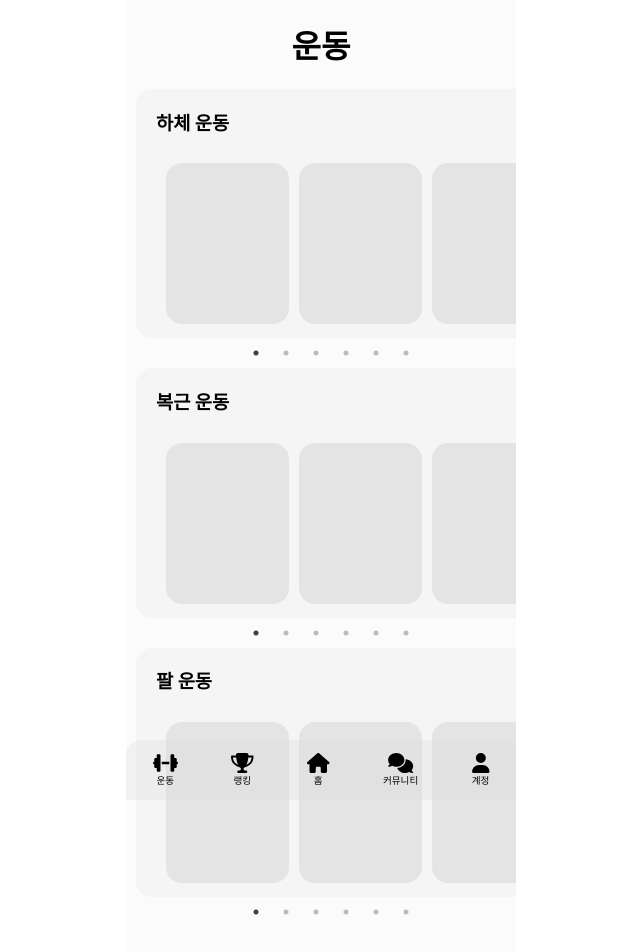
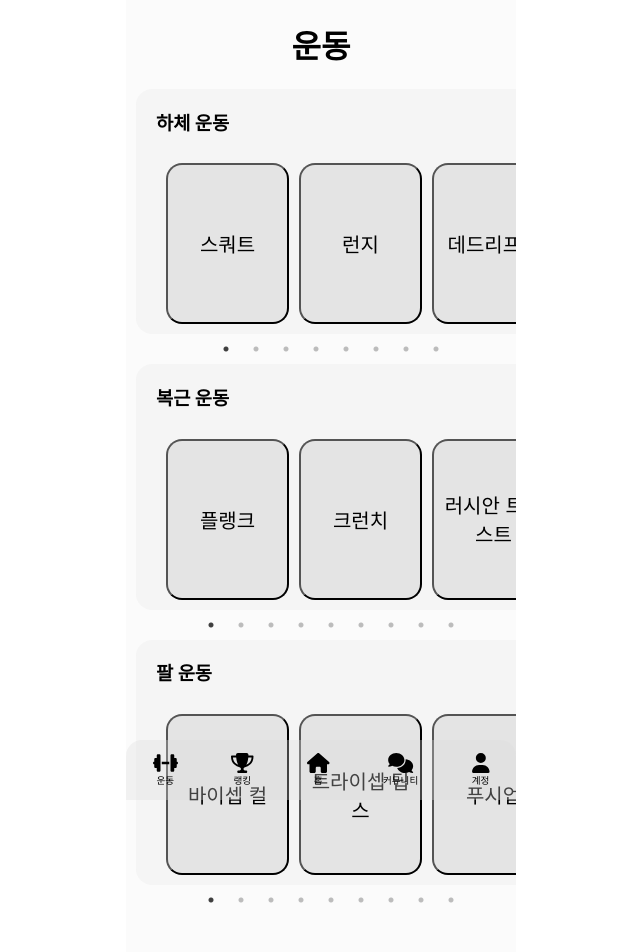
Before and after one commit to DANCIINGQUEEN/Pose_client, a React (Create React App) app: page /exercise in a window 1280 px wide. Shown: the top 952 px of the page, without its empty margins (319-959 px from the left). Built offline with nearby package versions, Linux system fonts and the light colour scheme.

Commit message:
exercise

```diff
--- a/package.json
+++ b/package.json
@@ -22,6 +22,7 @@
     "react-slick": "^0.29.0",
     "react-spinners": "^0.13.8",
     "react-webcam": "^7.0.1",
+    "react-youtube": "^10.1.0",
     "redux-persist": "^6.0.0",
     "slick-carousel": "^1.8.1",
     "styled-component": "^2.8.0",
--- a/src/App.js
+++ b/src/App.js
@@ -17,6 +17,7 @@ import InputToss2 from "./prtc/InputToss2";
 import Exercise from "./exercise/Exercise";
 import Ranking from "./ranking/Ranking";
 import Community from "./community/Community";
+import Training from "./exercise/Training";
 const App = () => {
 
     return (
@@ -27,6 +28,7 @@ const App = () => {
                     {/*네비게이션바*/}
                     <Route path="/account" element={<Account/>}/>
                     <Route path="/exercise" element={<Exercise/>}/>
+                    <Route path="/training" element={<Training/>}/>
                     <Route path="/ranking" element={<Ranking/>}/>
                     <Route path="/community" element={<Community/>}/>
                     <Route path="/register" element={<Register/>}/>
--- /dev/null
+++ b/src/exercise/AiTraining.js
@@ -0,0 +1,58 @@
+import React, {useEffect, useRef, useState} from 'react';
+import {Container} from "../UI/UIPackage";
+import ProgressBar from "./ProgressBar";
+
+
+function AiTraining({text}) {
+    const videoRef = useRef(null);
+
+    useEffect(() => {
+        // 미디어 스트림 요청
+        navigator.mediaDevices.getUserMedia({video: true})
+            .then(mediaStream => {
+                // 비디오 요소에 미디어 스트림 연결
+                videoRef.current.srcObject = mediaStream;
+                videoRef.current.play();
+            })
+            .catch(error => {
+                console.error('Error accessing camera:', error);
+            });
+    }, []);
+
+    const [progress, setProgress] = useState(0);
+    const duration = 1000; // 10초
+
+    useEffect(() => {
+        // 예시: 5초마다 progress 값을 증가시킴
+        const interval = setInterval(() => {
+            setProgress(prevProgress => prevProgress + 1);
+        }, 5);
+
+        return () => {
+            clearInterval(interval);
+        };
+    }, []);
+    // const progress = 50;
+    // const duration = 100;
+    return (
+        <Container>
+            <h1>{text}</h1>
+            <div
+                style={{display: 'flex', height: '600px', width: 'auto', overflow: 'hidden', justifyContent: 'center'}}>
+                <video ref={videoRef} autoPlay playsInline style={{
+                    height: '100%',
+                    width: '90%',
+                    objectFit: 'cover',
+                    transform: 'scaleX(-1)',
+                    borderRadius: '16px'
+                }}/>
+            </div>
+            {/*<div style={{display:'flex', justifyContent:'center'}}>*/}
+            <br/>
+                <ProgressBar progress={progress} duration={duration} />
+            {/*</div>*/}
+        </Container>
+    );
+}
+
+export default AiTraining;
--- /dev/null
+++ b/src/exercise/Examples.js
@@ -0,0 +1,64 @@
+import React, {useState} from 'react';
+import YouTube from 'react-youtube';
+import {Container} from "../UI/UIPackage";
+
+const VideoPlayer = () => {
+    const [isPlaying, setIsPlaying] = useState(false);
+    const [videoTitle, setVideoTitle] = useState('');
+
+    // 재생 상태 변경 핸들러
+    const handlePlayToggle = () => {
+        setIsPlaying(!isPlaying);
+    };
+
+    // YouTube 동영상 옵션 설정
+    const opts = {
+        height: '360',
+        width: '640',
+        playerVars: {
+            autoplay: 1,
+        },
+    };
+
+    // 동영상 준비 완료 시 호출되는 콜백 함수
+    const handlePlayerReady = event => {
+        const videoTitle = event.target.getVideoData().title;
+        setVideoTitle(videoTitle);
+    };
+
+    return (
+        <div>
+            {!isPlaying && (
+                <div>
+                    <h3>{videoTitle}</h3>
+                    <img
+                        src="https://img.youtube.com/vi/nWhS28U6bCY/maxresdefault.jpg"
+                        alt="Video Thumbnail"
+                        onClick={handlePlayToggle}
+                        style={{width:'50%'}}
+                    />
+                </div>
+            )}
+            {isPlaying && (
+                <YouTube
+                    videoId="nWhS28U6bCY"
+                    opts={opts}
+                    onReady={handlePlayerReady}
+                    onEnd={handlePlayToggle}
+                />
+            )}
+        </div>
+    );
+};
+
+function Examples(props) {
+    return (
+        <Container>
+            <h1>예시</h1>
+            <VideoPlayer/>
+
+        </Container>
+    );
+}
+
+export default Examples;
--- a/src/exercise/Exercise.js
+++ b/src/exercise/Exercise.js
@@ -1,30 +1,122 @@
 import React from 'react';
-import {ThemeColor,Carousel, Container, NavigationBar, RecBox} from "../UI/UIPackage";
+import {Link, useNavigate} from "react-router-dom";
+
+import {Container, NavigationBar, ThemeColor} from "../UI/UIPackage";
 import styled from "styled-components";
+import Slider from "react-slick";
 
 
 const Box = styled.div`
   background-color: ${ThemeColor.containerColor};
   border-radius: 16px 0 0 16px;
   margin: 0 0 30px 10px;
-  width:380px;
+  width: 380px;
 `
+const Carousel = ({componentToRender, data}) => {
+    const settings = {
+        arrows: false,
+        dots: true,
+        draggable: true,
+        infinite: false,
+        speed: 500,
+        slidesToShow: 2.8,
+        onSwipe: null,
+    };
+
+    return (
+        <div style={{maxWidth: "380px", margin: '0 0 0 10px'}}>
+            <Slider {...settings} >
+                {data && data.map((item, index) => (
+                    <div key={index}>
+                        {React.cloneElement(componentToRender, {text:item})}
+                    </div>
+                ))}
+            </Slider>
+        </div>
+    );
+}
+const RecBox = ({componentToRender, text}) => {
+    const navigate = useNavigate();
+    const handleButtonClick=()=>{
+        navigate('/training', {
+            state: {exercise: text}
+        })
+    }
+    return (
+
+            <button onClick={handleButtonClick}
+                style={{
+                    width: "123px",
+                    height: "161px",
+                    backgroundColor: `${ThemeColor.importantColor}`,
+                    margin: "10px",
+                    marginLeft: '20px',
+                    display: "flex",
+                    alignItems: "center",
+                    justifyContent: "center",
+                    fontSize: "20px",
+                    borderRadius: '16px',
+                    // userSelect:'none'
+                }}
+            >
+                {text}
+            </button>
+
+    );
+};
 
 function Exercise(props) {
+    const exercises={
+        "lowerBodyExercises": [
+            "스쿼트",
+            "런지",
+            "데드리프트",
+            "레그 프레스",
+            "불가리안 스플릿 스쿼트",
+            "스텝 업",
+            "힙 스러스트",
+            "글루트 브릿지",
+            "해머스트링 컬"
+        ],
+        "abdominalExercises": [
+            "플랭크",
+            "크런치",
+            "러시안 트위스트",
+            "마운틴 클라이머",
+            "바이시클 크런치",
+            "레그 레이즈",
+            "플러터 킥",
+            "우드초퍼",
+            "리버스 크런치",
+            "행잉 니 레이즈"
+        ],
+        "armExercises": [
+            "바이셉 컬",
+            "트라이셉 딥스",
+            "푸시업",
+            "숄더 프레스",
+            "덤벨 로우",
+            "트라이셉 익스텐션",
+            "해머 컬",
+            "사이드 레이즈",
+            "스컬 크러셔",
+            "천장 니 풀업"
+        ]
+    }
     return (
         <Container>
             <h1>운동</h1>
             <Box>
-                <h3 style={{marginLeft:'20px'}}>하체 운동</h3>
-                <Carousel componentToRender={<RecBox/>}/>
+                <h3 style={{marginLeft: '20px'}}>하체 운동</h3>
+                <Carousel componentToRender={<RecBox/>} data={exercises.lowerBodyExercises}/>
             </Box>
             <Box>
-                <h3 style={{marginLeft:'20px'}}>복근 운동</h3>
-                <Carousel componentToRender={<RecBox/>}/>
+                <h3 style={{marginLeft: '20px'}}>복근 운동</h3>
+                <Carousel componentToRender={<RecBox/>} data={exercises.abdominalExercises}/>
             </Box>
             <Box>
-                <h3 style={{marginLeft:'20px'}}>팔 운동</h3>
-                <Carousel componentToRender={<RecBox/>}/>
+                <h3 style={{marginLeft: '20px'}}>팔 운동</h3>
+                <Carousel componentToRender={<RecBox/>} data={exercises.armExercises}/>
             </Box>
 
             <NavigationBar/>
--- /dev/null
+++ b/src/exercise/ProgressBar.js
@@ -0,0 +1,40 @@
+import React, { useState, useEffect } from 'react';
+
+const ProgressBar = ({ progress, duration }) => {
+    const [width, setWidth] = useState(0);
+
+    useEffect(() => {
+        const progressWidth = (progress / duration) * 100;
+        setWidth(progressWidth);
+    }, [progress, duration]);
+
+    return (
+        <div style={{ width: '85%', height: '20px', backgroundColor: '#e0e0e0',  borderRadius:'10px'}}>
+            <div
+                style={{
+                    width: `${width}%`,
+                    maxWidth:'100%',
+                    height: '100%',
+                    backgroundColor: '#007bff',
+                    transition: 'width 0.3s ease-in-out',
+                    borderRadius:'10px'
+                }}
+            />
+            <div
+                style={{
+                    position: 'absolute',
+                    top: '99%',
+                    left: `${width/5}%`,
+                    transform: 'translate(-50%, -50%)',
+                    color: '#000',
+                    backgroundColor:'#fff',
+                    zIndex:"999"
+                }}
+            >
+                {`${width.toFixed(2)}%`}
+            </div>
+        </div>
+    );
+};
+
+export default ProgressBar;
--- /dev/null
+++ b/src/exercise/Training.js
@@ -0,0 +1,38 @@
+import React from 'react';
+import Slider from "react-slick";
+import "slick-carousel/slick/slick.css";
+import "slick-carousel/slick/slick-theme.css";
+import {Container, NavigationBar} from "../UI/UIPackage";
+import Examples from "./Examples";
+import AiTraining from "./AiTraining";
+import {useLocation} from "react-router-dom";
+
+function Training(props) {
+    const location = useLocation()
+    const exercise = location.state?.exercise || ''
+    // console.log(exercise)
+    const settings = {
+        arrows: false,
+        dots: true,
+        draggable: true,
+        infinite: false,
+        speed: 500,
+        slidesToShow: 1,
+        slidesToScroll: 1,
+    }
+    return (
+        <>
+        <Slider {...settings}>
+            <Container>
+                <AiTraining text={exercise}/>
+            </Container>
+            <Container>
+                <Examples/>
+            </Container>
+        </Slider>
+            <NavigationBar/>
+        </>
+    );
+}
+
+export default Training;
--- a/src/home/Home.js
+++ b/src/home/Home.js
@@ -72,7 +72,8 @@ function Home(props) {
     return (
         <Container>
 
-            <div>3월 24일 까지</div>
+            <h1>운동 메이트</h1>
+            <h3>3월 24일 까지</h3>
             <div>8일 12시간 : 33분 : 42초 남음</div>
             <br/>
             <br/>
--- a/src/home/widget/StatusOfMAtes.js
+++ b/src/home/widget/StatusOfMAtes.js
@@ -2,8 +2,6 @@ import React from 'react';
 import {ThemeColor} from "../../UI/UIPackage";
 import {Doughnut} from "react-chartjs-2";
 import Slider from "react-slick";
-import styled from "styled-components";
-
 
 const Carousel = ({componentToRender, data}) => {
     const settings = {
```
Also changed, not shown: 1 other file (tests, documents, lock files or other folders).
